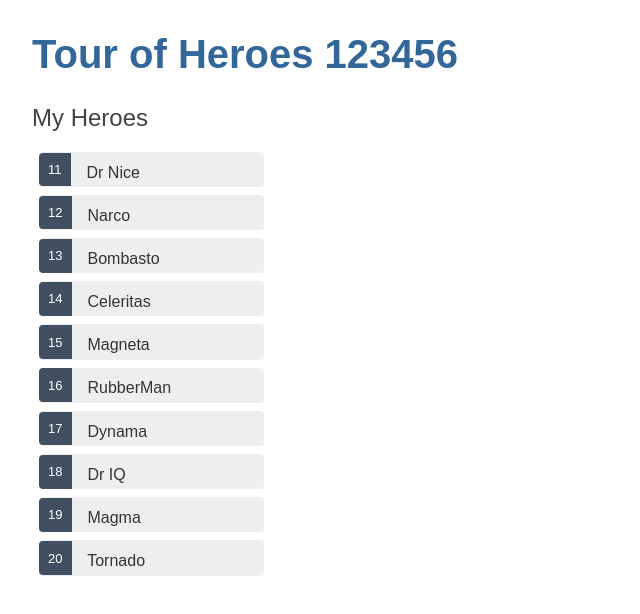
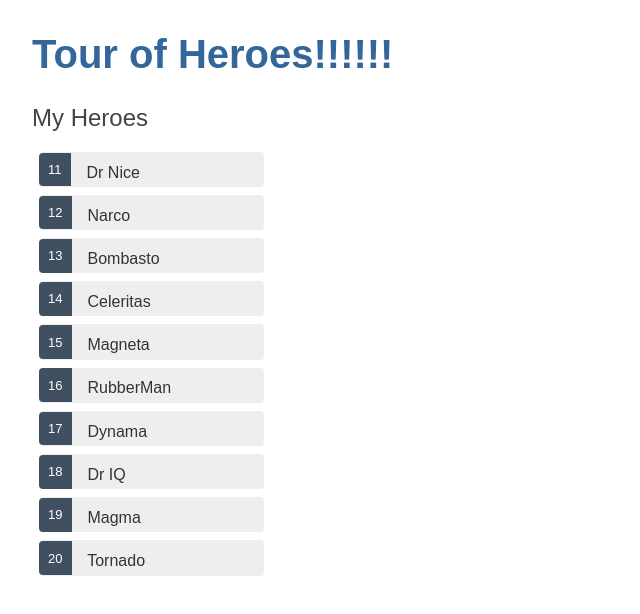
Before and after one commit to eladcandroid/gocode-shop, an Angular app: page / in a window 1280 px wide. Shown: the top 614 px of the page, without its empty margins (0-640 px from the left). Built offline with nearby package versions, Linux system fonts and the light colour scheme.

Commit message:
Change title

```diff
--- a/src/app/app.component.ts
+++ b/src/app/app.component.ts
@@ -6,7 +6,7 @@ import { Component } from '@angular/core';
   styleUrls: ['./app.component.scss'],
 })
 export class AppComponent {
-  title = 'Tour of Heroes 123456';
+  title = 'Tour of Heroes!!!!!!';
   onSave() {
     console.log('onSave fired!');
   }
```
